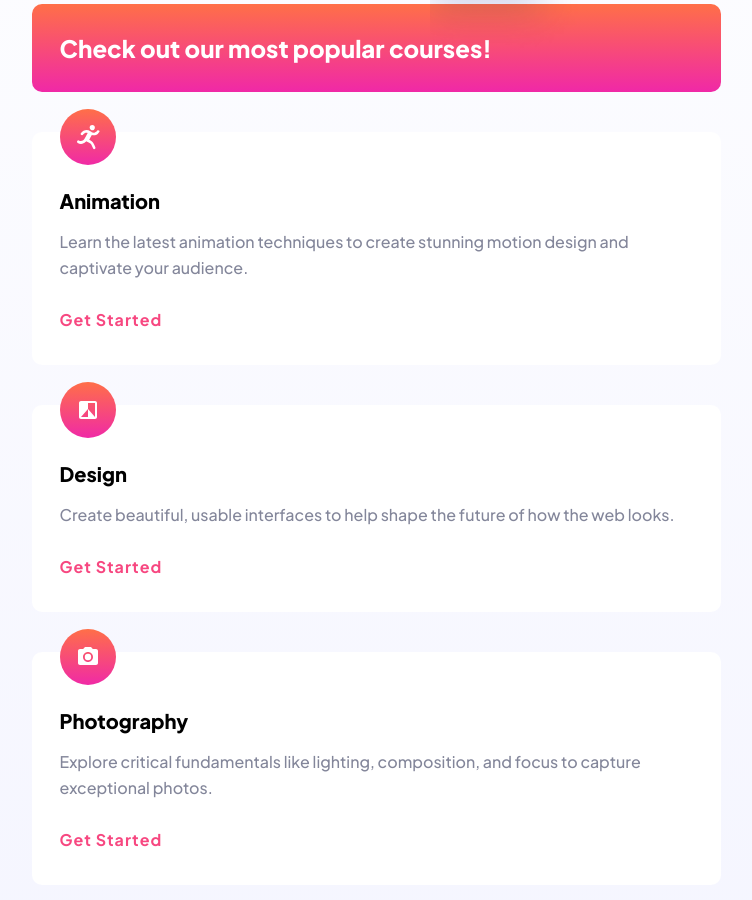
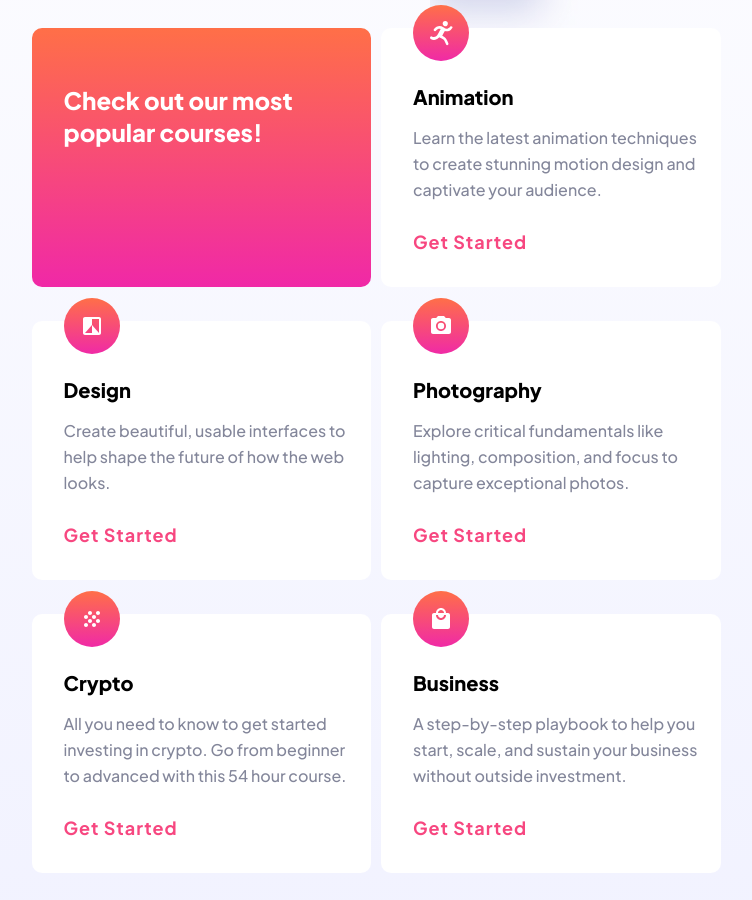
Before and after one commit to newbpydev/10-skilled-e-learning-landing-page-vue-ts, a Vue app: page / in a window 1280 px wide. Shown: the part 460-1360 px from the top of the page, without its empty margins (264-1016 px from the left). Built offline with nearby package versions, Linux system fonts and the light colour scheme.

Commit message:
style: overall tablet styles done before adjusts

```diff
--- a/src/components/TheFooter.vue
+++ b/src/components/TheFooter.vue
@@ -21,6 +21,10 @@ footer {
   padding: 3.6rem 1.6rem;
   background: var(--blue-very-dark);
 
+  @media screen and (min-width: 48em) {
+    padding: 3.6rem 3.95rem;
+  }
+
   img {
     width: 8.9rem;
   }
--- a/src/components/UI/ButtonComponent.vue
+++ b/src/components/UI/ButtonComponent.vue
@@ -53,6 +53,10 @@ button {
     padding: 0;
     height: 2.8rem;
     letter-spacing: 0.1rem;
+
+    @media screen and (min-width: 48em) {
+      font-size: 1.8rem;
+    }
   }
 }
 </style>
--- a/src/layouts/CourseCard.vue
+++ b/src/layouts/CourseCard.vue
@@ -52,6 +52,10 @@ defineProps<Props>();
   padding: 5.6rem 2.8rem 3.2rem;
   margin-top: 2.4rem;
 
+  @media screen and (min-width: 48em) {
+    padding: 5.6rem 2.2rem 3.2rem 3.2rem;
+  }
+
   &__icon {
     &-img {
       position: absolute;
@@ -72,14 +76,12 @@ defineProps<Props>();
     line-height: 2.6rem;
     margin-bottom: 2.4rem;
   }
-
-  &:last-child {
-    margin-bottom: 8rem;
-  }
 }
 
 /* title card */
 .course-card-alt {
+  margin-top: 2.4rem;
+
   &__title {
     font-size: var(--fs-heading-s);
     font-weight: var(--fw-x-bold);
@@ -92,6 +94,11 @@ defineProps<Props>();
       var(--grad-orange) 0%,
       var(--grad-pink) 100%
     );
+
+    @media screen and (min-width: 48em) {
+      padding: 5.6rem 3.2rem 13.9rem;
+      height: 100%;
+    }
   }
 }
 </style>
--- a/src/layouts/TheCoursesSection.vue
+++ b/src/layouts/TheCoursesSection.vue
@@ -11,10 +11,17 @@
 </template>
 
 <!-- * STYLE -->
-<style scoped>
+<style scoped lang="scss">
 .courses-section {
   display: grid;
   grid-template-columns: repeat(1, 1fr);
   gap: 1.6rem;
+  margin-bottom: 8rem;
+
+  @media screen and (min-width: 48em) {
+    grid-template-columns: repeat(2, 1fr);
+    gap: 1rem;
+    margin-bottom: 8.6rem;
+  }
 }
 </style>
```
